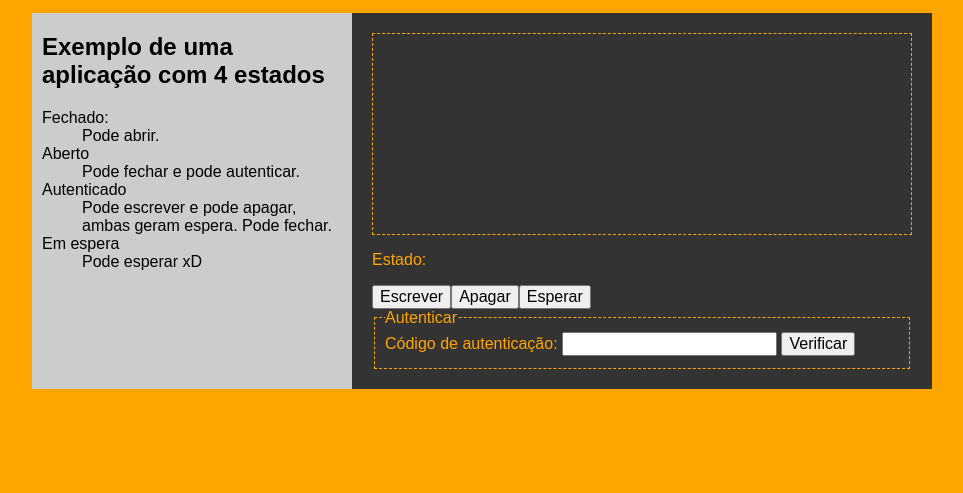
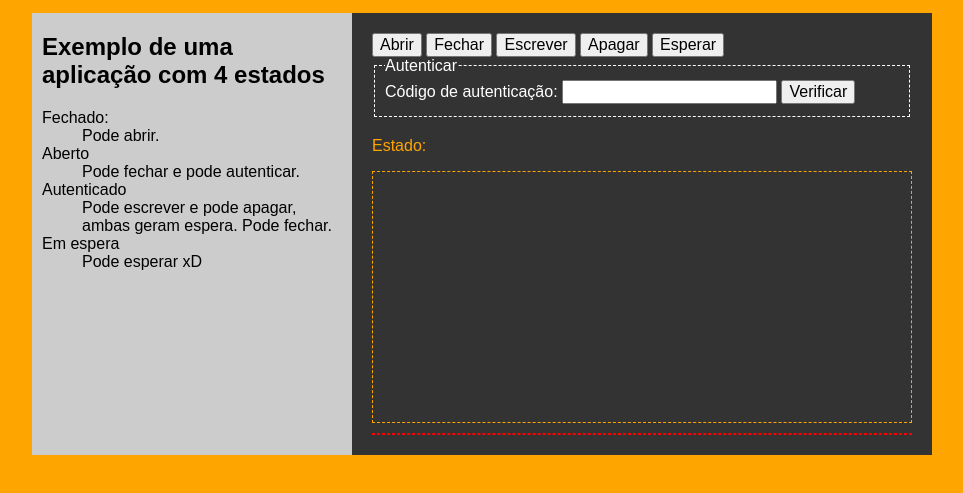
Before and after one commit to leobetosouza/state-pattern, a plain HTML site: page index.html in a window 1280 px wide. Shown: the part 101-594 px from the top of the page, without its empty margins (158-1121 px from the left). Drawn offline with nearby package versions, Linux system fonts and the light colour scheme.

Commit message:
por enquanto Abre e fecha.

```diff
--- a/css/styles.css
+++ b/css/styles.css
@@ -30,8 +30,21 @@ header{
 	#output{
 		border:1px dashed orange;
 		color:#fff;
-		min-height:200px;
+		min-height:210px;
+		padding:20px;
+		margin-bottom:10px
+	}
+	#log{
+		border:1px dashed red;
+		color:red;
+		padding:0 20px;
+		font-size:12px;
+		/*max-height:100px;
+		overflow-y:scroll;*/
+
 	}
 	fieldset{
-		border:1px dashed orange;
+		border:1px dashed white;
+		color:white;
+		margin-bottom:20px
 	}
--- a/index.html
+++ b/index.html
@@ -26,11 +26,13 @@
 			</dl>
 		</div>
 		<section id="app">
-			<div id="output"></div>
+
 			<aside>
-				<p>Estado: <strong id="state_name"></strong></p>
-				<ul id="avaliable_operations"></ul>
-				<button onclick="STATES_APP.escrever();">Escrever</button><button onclick="STATES_APP.apagar();">Apagar</button><button onclick="STATES_APP.esperar();">Esperar</button>
+				<button onclick="STATES_APP.abrir();">Abrir</button>
+				<button onclick="STATES_APP.fechar();">Fechar</button>
+				<button onclick="STATES_APP.escrever();">Escrever</button>
+				<button onclick="STATES_APP.apagar();">Apagar</button>
+				<button onclick="STATES_APP.esperar();">Esperar</button>
 				<form action="" id="auth_form">
 					<fieldset>
 						<legend>Autenticar</legend>
@@ -40,13 +42,18 @@
 					</fieldset>
 				</form>
 			</aside>
+
+			<p>Estado: <strong id="state_name"></strong></p>
+			<div id="output"></div>
+			<div id="log"></div>
+
 		</section>
 	</div>
 
 	<script src="http://code.jquery.com/jquery-1.7.2.min.js"></script>
 	<script src="js/states.js"></script>
 	<script>
-
+		//STATES_APP.abrir();
 	</script>
 </body>
 </html>
--- a/js/states.js
+++ b/js/states.js
@@ -1,70 +1,90 @@
-var STATES_APP = (function(global, window, document, $, undefined){
-    "user strict";
+var STATES_APP = (function(global, window, document, $){
+    "use strict";
 
-    function State(){};
+    function State(nome){
+        this.nome = nome;
+    }
 
     State.prototype = {
         abrir: function(context){
-            alert("Operação não disponivel");
+            log("Operação abrir não disponivel");
         },
         fechar: function(context){
-            alert("Operação não disponivel");
+            log("Operação fechar não disponivel");
         },
         autenticar: function(context){
-            alert("Operação não disponivel");
+            log("Operação autenticar não disponivel");
         },
         escrever: function(context){
-            alert("Operação não disponivel");
+            log("Operação escrever não disponivel");
         },
         apagar: function(context){
-            alert("Operação não disponivel");
+            log("Operação apagar não disponivel");
         },
         esperar: function(context){
-            alert("Operação não disponivel");
+            log("Operação esperar não disponivel");
         }
     };
 
+    //
+
+
     //States
 
+    function PodeFechar(){}
+    PodeFechar.prototype = new State();
+    PodeFechar.prototype.fechar = function(context){
+        log("So long and thanks for all the fish!");
+        context.changeState(new Fechado());
+    };
+
+    function Aberto(){}
+    Aberto.prototype = new PodeFechar("Aberto");
+
+
+
+    function Autenticado(){}
+    Autenticado.prototype = new State("Autenticado");
+
+    Autenticado.prototype.escrever = function(context) {
+        var text = "Lorem ipsum dolor sit amet, consectetur adipiscing elit. Sed lobortis sagittis gravida. Sed iaculis pellentesque vulputate. Aliquam mauris lectus, cursus eu vehicula a, feugiat eu nisl. Quisque sit amet risus erat, sit amet lacinia dolor. Suspendisse ac est sem. Phasellus venenatis condimentum lectus nec venenatis. Proin magna sem, viverra porta pretium quis, varius ut nisi. In consectetur, purus id pellentesque sodales, neque turpis scelerisque est, eget eleifend dolor purus sit amet enim. Aenean malesuada, diam ac pretium tempus, risus est lacinia lectus, ac fringilla felis dui eu erat. Pellentesque sagittis magna ac odio mollis ut tristique mauris semper. Vestibulum in tellus vitae eros egestas feugiat in ut purus.";
+        toOutput(text);
+        //context.changeState(new EmEspera());
+    };
+
+    Autenticado.prototype.apagar = function(context) {
+        toOutput();
+        //context.changeState(new EmEspera());
+    };
+
+
     function Fechado(){}
-    Fechado.prototype = new State();
-
-    Fechado.prototype.abrir = abrir;
-
+    Fechado.prototype = new State("Fechado");
+    Fechado.prototype.abrir = function(context) {
+        log("Hello world!");
+        context.changeState(new Aberto());
+    };
 
 
     //Operations
 
-    function abrir(context){
-        toOutput("")
-        //context.changeState(new Aberto());
-    }
 
-    function escrever(){
-        var text = "Lorem ipsum dolor sit amet, consectetur adipiscing elit. Sed lobortis sagittis gravida. Sed iaculis pellentesque vulputate. Aliquam mauris lectus, cursus eu vehicula a, feugiat eu nisl. Quisque sit amet risus erat, sit amet lacinia dolor. Suspendisse ac est sem. Phasellus venenatis condimentum lectus nec venenatis. Proin magna sem, viverra porta pretium quis, varius ut nisi. In consectetur, purus id pellentesque sodales, neque turpis scelerisque est, eget eleifend dolor purus sit amet enim. Aenean malesuada, diam ac pretium tempus, risus est lacinia lectus, ac fringilla felis dui eu erat. Pellentesque sagittis magna ac odio mollis ut tristique mauris semper. Vestibulum in tellus vitae eros egestas feugiat in ut purus.";
-        toOutput(text);
-        //esperar
-    }
-
-    function apagar(){
-        toOutput();
-        //esperar
-    }
 
     function esperar(context){
         var n = 10,
         interval;
 
-        context.changeState(new EmEspera());
+        //context.changeState(new EmEspera());
 
         interval = setInterval(function(){
             n--;
-            toOutput(n--);
+            log("Esperando " + n + "...");
             if (!n){
-                context.changeState(new Autenticado());
+                log("Fim da Espera.");
+                //context.changeState(new Autenticado());
                 clearInterval(interval);
             }
-        },1000);
+        }, 1000);
 
     }
 
@@ -72,22 +92,85 @@ var STATES_APP = (function(global, window, document, $, undefined){
 
 
     function changeStateTag(state){
-        document.getElementById("output").innerHTML
+        document.getElementById("output").innerHTML = state;
     }
 
     function toOutput(text){
-        if(text === undefined)
+        if(text === undefined){
             text = "";
-
+        }
         document.getElementById("output").innerHTML = text;
     }
 
-    var public = {
-        escrever: escrever,
-        apagar: apagar,
-        esperar: esperar
+    var log_size = 0;
+
+    function log(text){
+        var entry = document.createElement("p");
+        log_size++;
+        entry.innerHTML = "$" + log_size + " " + text;
+        document.getElementById("log").appendChild(entry);
+    }
+
+
+    //context
+
+    function Context(state){
+        if (state===undefined){
+            state = new Fechado();
+        }
+
+        this.state = state;
+
+            console.log(this.state.nome)
+    }
+
+    Context.prototype = {
+        changeState: function(state){
+            this.state = state;
+        },
+
+        abrir: function() {
+            this.state.abrir(this);
+        },
+
+        fechar: function() {
+            this.state.fechar(this);
+        },
+
+        autenticar: function() {
+            this.state.autenticar(this);
+        },
+
+        escrever: function() {
+            this.state.escrever(this);
+        },
+
+        apagar: function() {
+            this.state.apagar(this);
+        }
     };
 
-    return public;
 
-})(this, window, document, jQuery);
+    // var Client = {
+    //     execute: function(context) {
+    //         context.abrir();
+    //         context.fechar();
+    //         context.autenticar();
+    //         context.escrever();
+    //         context.apagar();
+    //     }
+    // };
+
+    // Client.execute(new Context());
+
+
+    // var publico = {
+    //     escrever: escrever,
+    //     apagar: apagar,
+    //     esperar: esperar,
+    //     abrir: abrir
+    // };
+
+    return new Context();
+
+})(this, window, document);
```
